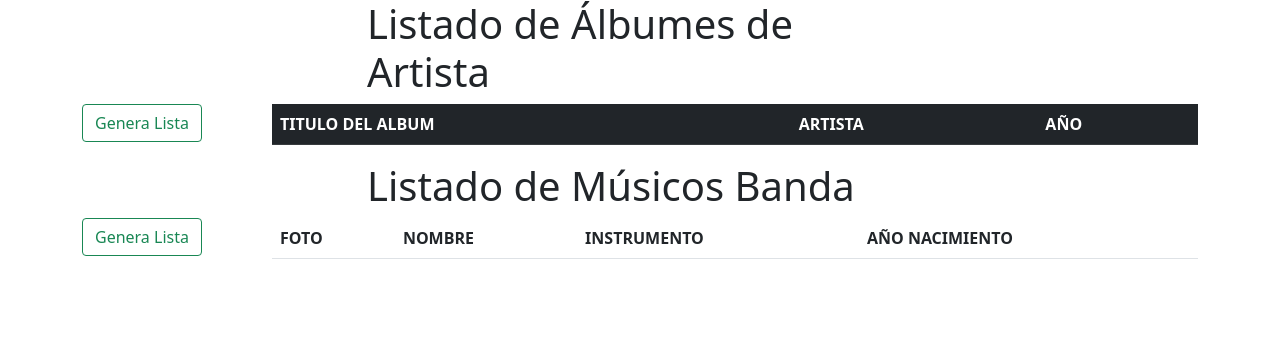
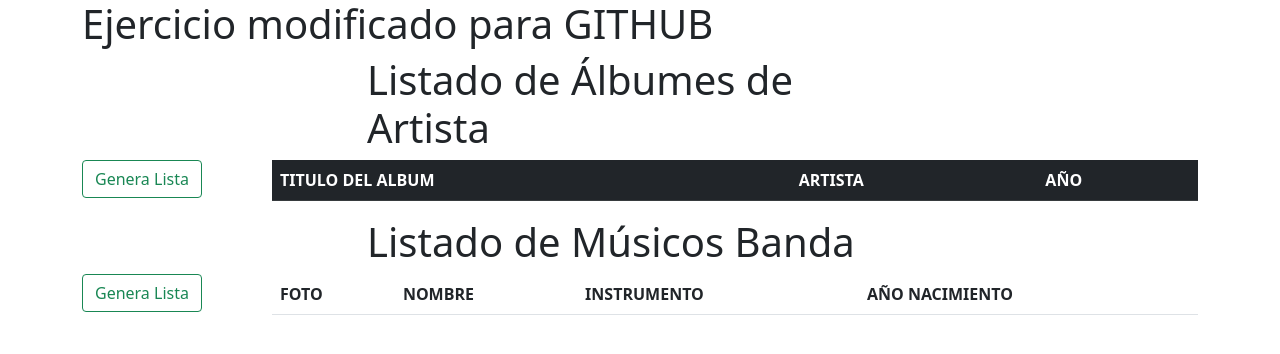
Before and after one commit to gusurzola/CEI_DisWeb, a plain HTML site: page EjerciciosAJAX/index.html in a window 1280 px wide. Drawn offline with nearby package versions, Linux system fonts and the light colour scheme.

Commit message:
pruebaGit

```diff
--- a/EjerciciosAJAX/index.html
+++ b/EjerciciosAJAX/index.html
@@ -11,6 +11,7 @@
 <body>
     <main class="container">
         <div class="row justify-content-center">
+            <h1>Ejercicio modificado para GITHUB</h1>
             <div class="col-12 col-lg-6">
                 <h1>Listado de Álbumes de Artista</h1>
             </div>
```
